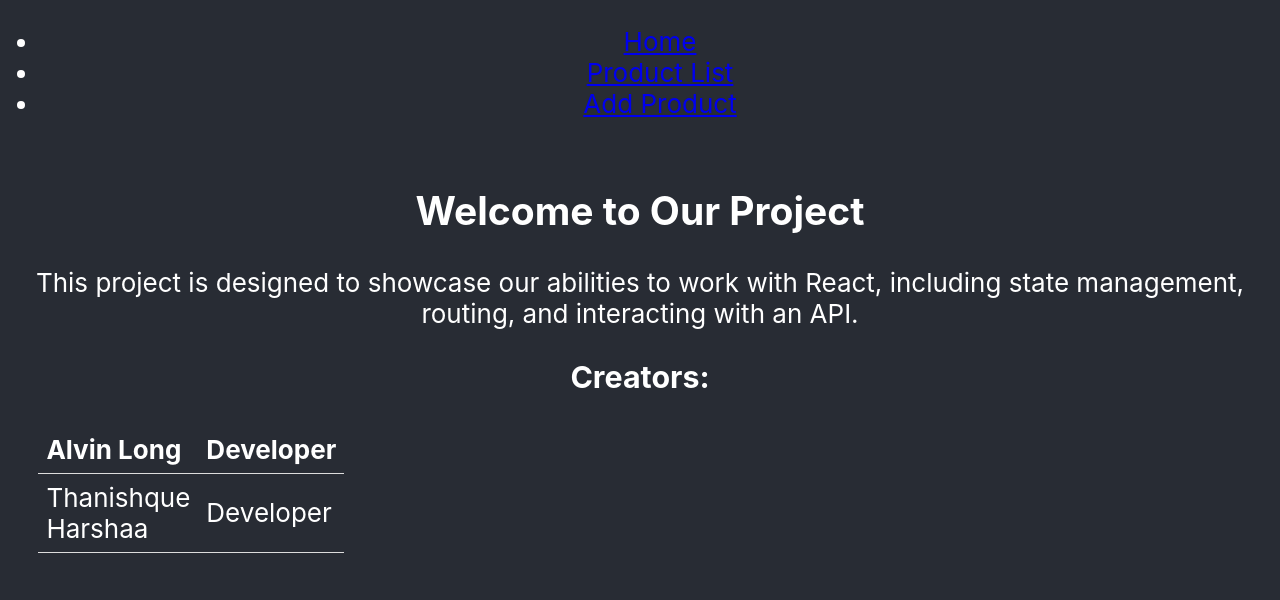
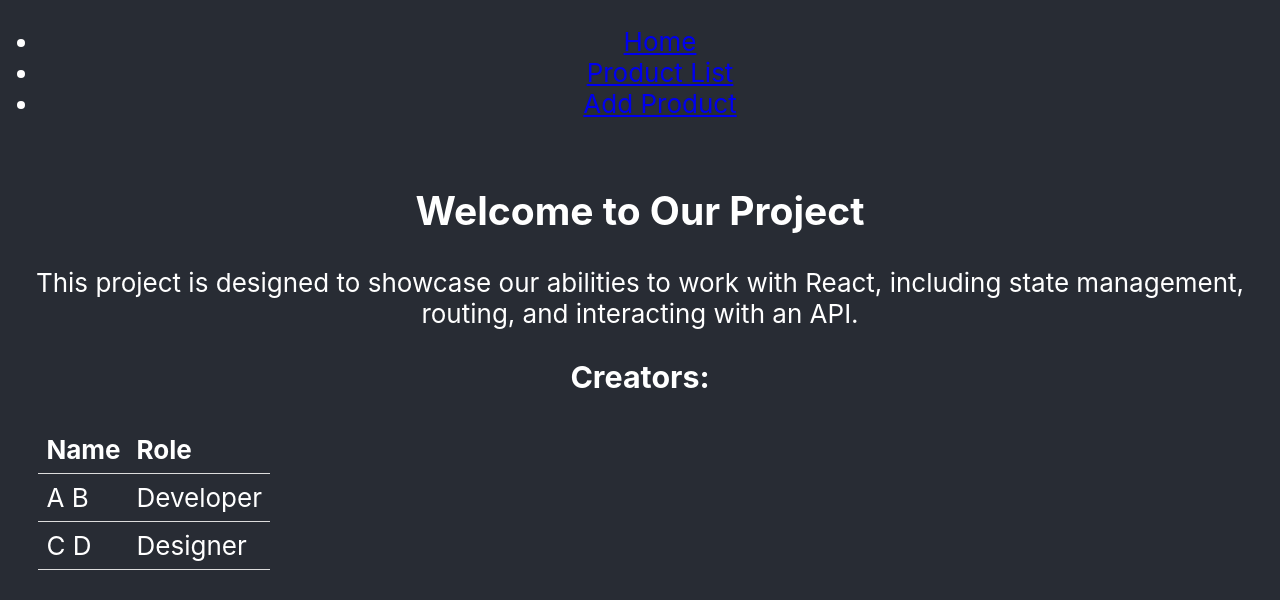
Before and after one commit to the-dilophosaurus-who-couldnt-spit/Lab8, a React (Create React App) app: page / in a window 1280 px wide. Shown: the top 600 px of the page. Built offline with nearby package versions, Linux system fonts and the light colour scheme.

Commit message:
Made some name change

```diff
--- a/src/components/Homepage.js
+++ b/src/components/Homepage.js
@@ -32,14 +32,18 @@ const HomePage = () => {
             <table style={styles.table}>
                 <thead>
                     <tr>
-                        <th style={styles.th}>Alvin Long</th>
-                        <th style={styles.th}>Developer</th>
+                        <th style={styles.th}>Name</th>
+                        <th style={styles.th}>Role</th>
                     </tr>
                 </thead>
                 <tbody>
                     <tr>
-                        <td style={styles.td}>Thanishque Harshaa</td>
+                        <td style={styles.td}>A B</td>
                         <td style={styles.td}>Developer</td>
+                    </tr>
+                    <tr>
+                        <td style={styles.td}>C D</td>
+                        <td style={styles.td}>Designer</td>
                     </tr>
                 </tbody>
             </table>
```
